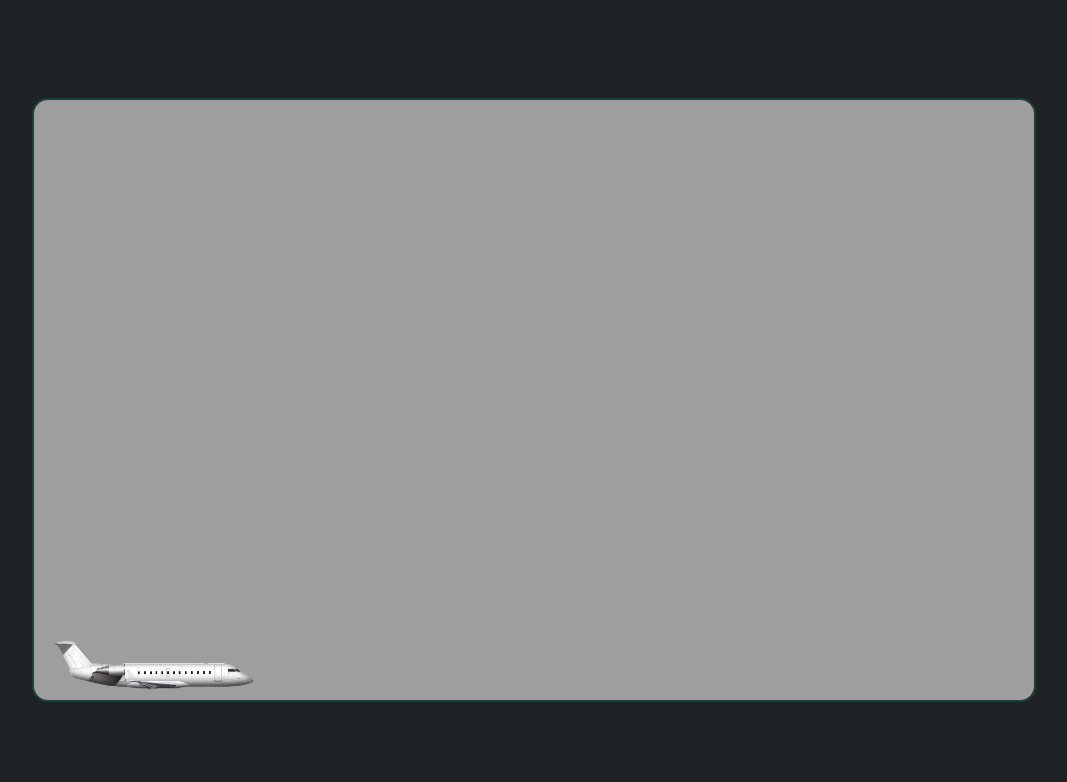
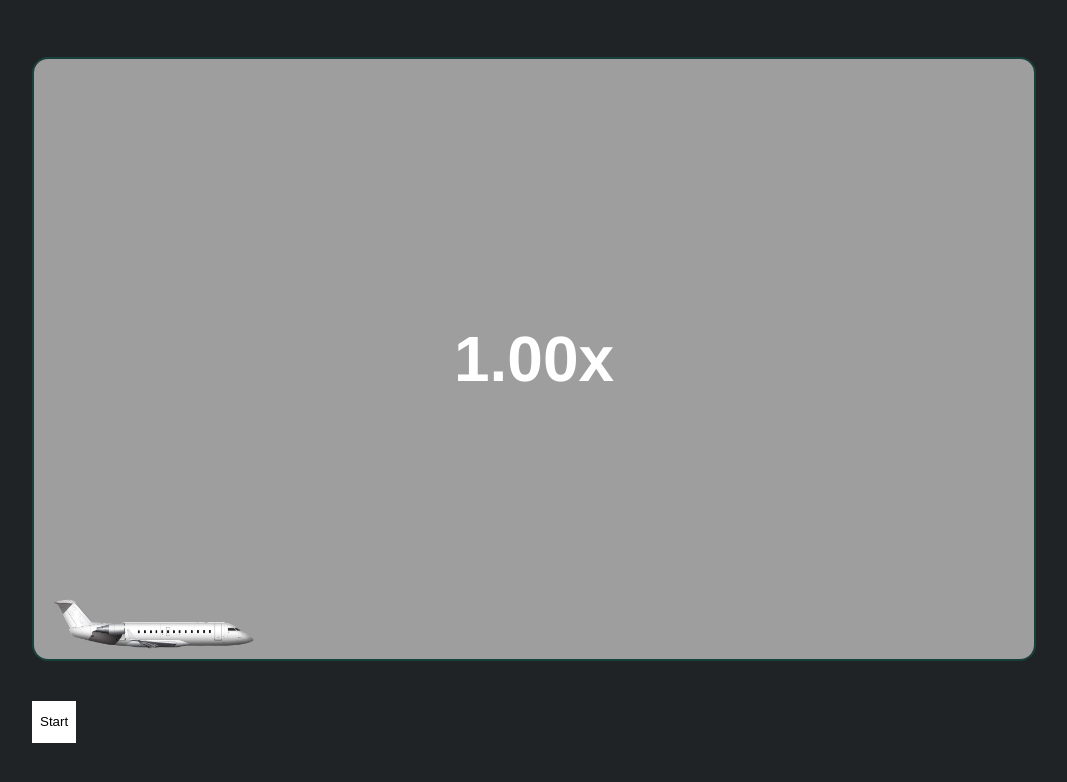
Before and after one commit to kenobeee/example-crash-game, a React app: page / in a window 1280 px wide. Shown: the top 782 px of the page, without its empty margins (106-1173 px from the left). Built offline with nearby package versions, Linux system fonts and the light colour scheme.

Commit message:
feat(coefficient): added hook with a main logic of the coefficient progressing + implemented store

```diff
--- a/package.json
+++ b/package.json
@@ -30,11 +30,12 @@
     "webpack-dev-server": "^4.15.1"
   },
   "dependencies": {
+    "axios": "^1.6.8",
     "react": "^18.2.0",
     "react-dom": "^18.2.0",
+    "react-konva": "^18.2.10",
     "styled-components": "^6.1.8",
-    "axios": "^1.6.8",
-    "react-konva": "^18.2.10"
+    "zustand": "^4.5.2"
   },
   "browserslist": [
     "last 20 version",
--- a/src/components/games/crash/parts/canvas/Canvas.tsx
+++ b/src/components/games/crash/parts/canvas/Canvas.tsx
@@ -2,9 +2,14 @@ import React from 'react';
 import {Stage, Layer} from 'react-konva';
 import styled from 'styled-components';
 
-import {Airplane, AirportBackground, SkyBackground} from './parts';
+import {Airplane, AirportBackground, SkyBackground, Coefficient} from './parts';
+
+import {useCoefficient} from '../../utils';
+import {useCrashStore} from '@lib/store/crash';
 
 const Wrapper = styled.div`
+  position: relative;
+
   width: fit-content;
   height: fit-content;
 
@@ -15,7 +20,12 @@ const Wrapper = styled.div`
   overflow: hidden;
 `;
 
-export const Canvas = () => (
+export const Canvas = () => {
+    const {isRoundRunning, roundStartDate, coefficient} = useCrashStore(store => store);
+
+    useCoefficient({startDate: roundStartDate, isRoundRunning});
+
+    return (
         <Wrapper>
             <Stage width={1000} height={600}>
                 <Layer>
@@ -24,5 +34,7 @@ export const Canvas = () => (
                     <Airplane/>
                 </Layer>
             </Stage>
+            <Coefficient value={coefficient}/>
         </Wrapper>
     );
+};
--- /dev/null
+++ b/src/components/games/crash/parts/canvas/parts/Coefficient.tsx
@@ -0,0 +1,41 @@
+import React from 'react';
+import styled from 'styled-components';
+
+type CoefficientP = {
+    value:number
+};
+
+const Wrapper = styled.div`
+  position: absolute;
+  left: 0;
+  top: 0;
+
+  display: flex;
+  justify-content: center;
+  align-items: center;
+
+  width: 100%;
+  height: 100%;
+`;
+
+const StyledCoefficient = styled.h1`
+  font-size: 4rem;
+  color: #fff;
+  font-weight: 600;
+`;
+
+const presentableCoefficient = (ms:number):string => `${ms.toFixed(2)}x`;
+
+export const Coefficient = (props:CoefficientP) => {
+    const {value} = props;
+
+    console.log(value);
+
+    return (
+        <Wrapper>
+            <StyledCoefficient>
+                {presentableCoefficient(value)}
+            </StyledCoefficient>
+        </Wrapper>
+    );
+};
--- a/src/components/games/crash/parts/canvas/parts/index.ts
+++ b/src/components/games/crash/parts/canvas/parts/index.ts
@@ -1,3 +1,4 @@
 export {SkyBackground} from './SkyBackground';
 export {AirportBackground} from './AirportBackground';
 export {Airplane} from './Airplane';
+export {Coefficient} from './Coefficient';
--- a/src/components/games/crash/parts/control-panel/ControlPanel.tsx
+++ b/src/components/games/crash/parts/control-panel/ControlPanel.tsx
@@ -1,5 +1,33 @@
-import React from 'react';
+import React, {useCallback} from 'react';
+import styled from 'styled-components';
+import {useCrashStore} from '@lib/store/crash';
 
-export const ControlPanel = () => (
-    <></>
-);
+const Wrapper = styled.div`
+  margin-top: 40px;
+
+  width: 100%;
+`;
+
+const StartButton = styled.button`
+  padding: 14px 8px;
+
+  background-color: #fff;
+`;
+
+export const ControlPanel = () => {
+    const setIsRoundRunning = useCrashStore(store => store.setIsRoundRunning);
+    const setRoundStartDate = useCrashStore(store => store.setRoundStartDate);
+
+    const startGame = useCallback(() => {
+        setRoundStartDate(new Date().getTime());
+        setIsRoundRunning(true);
+    }, []);
+
+    return (
+        <Wrapper>
+            <StartButton onClick={startGame}>
+                Start
+            </StartButton>
+        </Wrapper>
+    );
+};
--- /dev/null
+++ b/src/components/games/crash/utils/index.ts
@@ -0,0 +1 @@
+export {useCoefficient} from './useCoefficient';
--- /dev/null
+++ b/src/components/games/crash/utils/useCoefficient.ts
@@ -0,0 +1,39 @@
+import {useEffect, useState} from 'react';
+
+import {crashConfig} from '@config';
+
+import {useCrashStore} from '@lib/store/crash';
+
+type UseCoefficient = (props:{
+    startDate:number
+    isRoundRunning:boolean
+}) => void;
+
+const progress = (ms:number):number => Math.floor(100 * Math.pow(Math.exp(1), 0.00006 * ms)) / 100;
+
+export const useCoefficient:UseCoefficient = (props) => {
+    const {startDate, isRoundRunning} = props;
+    const setCoefficient = useCrashStore(store => store.setCoefficient);
+
+    let interval:NodeJS.Timeout;
+
+    const [animateTimeStamp, setAnimateTimeStamp] = useState<number>(0);
+
+    useEffect(() => {
+        if (isRoundRunning) {
+            interval = setTimeout(() => {
+                const coefficient = progress(new Date().getTime() - startDate);
+
+                setCoefficient(coefficient);
+                setAnimateTimeStamp(prev => prev + 1);
+            }, crashConfig.coefficientUpdateInterval);
+
+            return () => clearInterval(interval);
+        }
+
+        return () => {
+            setAnimateTimeStamp(0);
+            setCoefficient(0);
+        };
+    }, [isRoundRunning, animateTimeStamp]);
+};
--- /dev/null
+++ b/src/config/crash.ts
@@ -0,0 +1,7 @@
+interface CrashConfig {
+    coefficientUpdateInterval:number // ms
+}
+
+export const crashConfig:CrashConfig = {
+    coefficientUpdateInterval: 10
+};
--- a/src/config/index.ts
+++ b/src/config/index.ts
@@ -0,0 +1 @@
+export * from './crash';
--- /dev/null
+++ b/src/lib/store/crash/index.ts
@@ -0,0 +1 @@
+export {useCrashStore} from './store';
--- /dev/null
+++ b/src/lib/store/crash/store.ts
@@ -0,0 +1,34 @@
+import {create} from 'zustand';
+
+export interface ICrashState {
+    coefficient:number
+    roundStartDate:number
+    isRoundRunning:boolean
+}
+
+export interface ICrashActions {
+    setCoefficient:(value:ICrashState['coefficient']) => void
+    setRoundStartDate:(ms:ICrashState['roundStartDate']) => void
+    setIsRoundRunning:(isRunning:ICrashState['isRoundRunning']) => void
+}
+
+export type CrashStore = ICrashState & ICrashActions;
+
+export const useCrashStore = create<CrashStore>((set) =>
+    ({
+        coefficient: 1,
+        roundStartDate: 0,
+        isRoundRunning: false,
+        setCoefficient: (value) => set(state => ({
+            ...state,
+            coefficient: value
+        })),
+        setRoundStartDate: (ms) => set(state => ({
+            ...state,
+            roundStartDate: ms
+        })),
+        setIsRoundRunning: (isRunning) => set(state => ({
+            ...state,
+            isRoundRunning: isRunning
+        }))
+    }));
```
Also changed, not shown: tsconfig.json (+2 -8 lines), 1 other file (tests, documents, lock files or other folders). Lines whose indentation alone changed are shown as unchanged.
